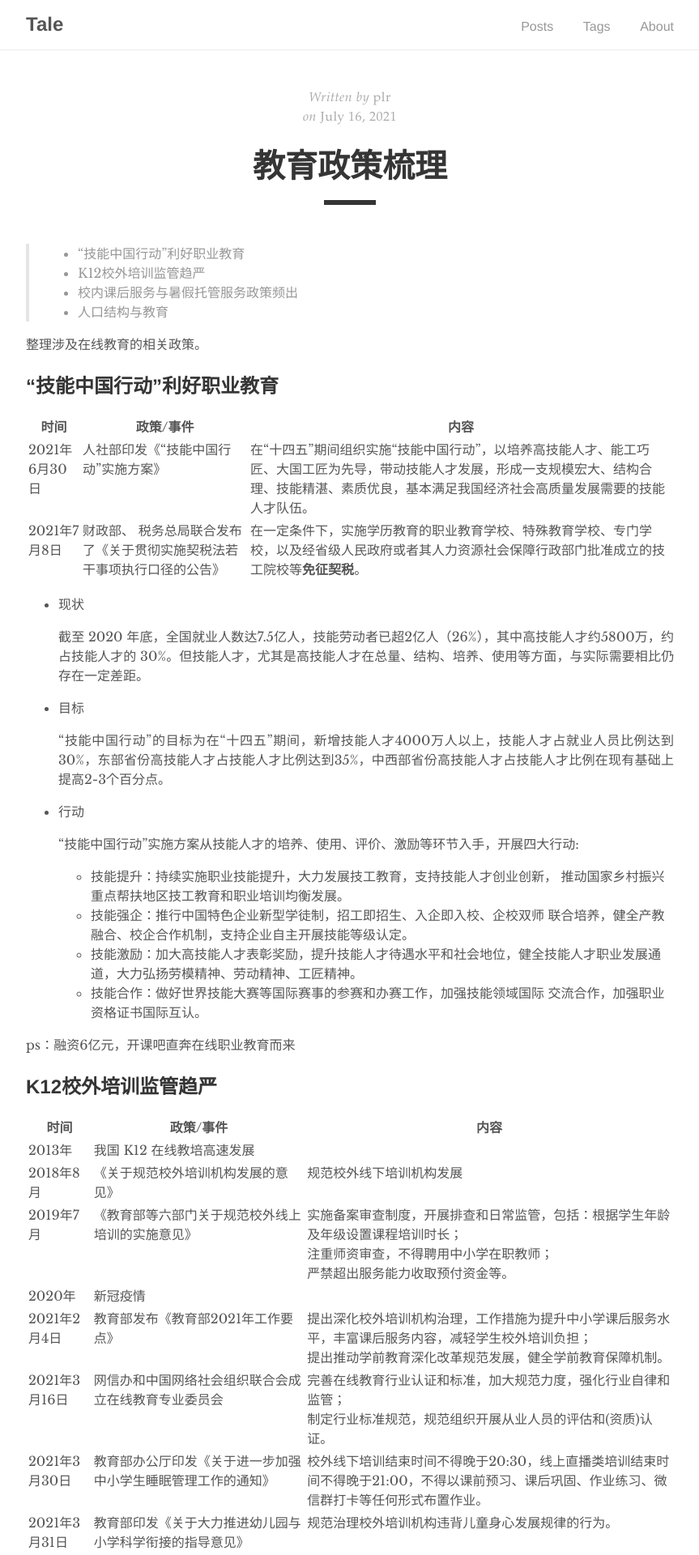
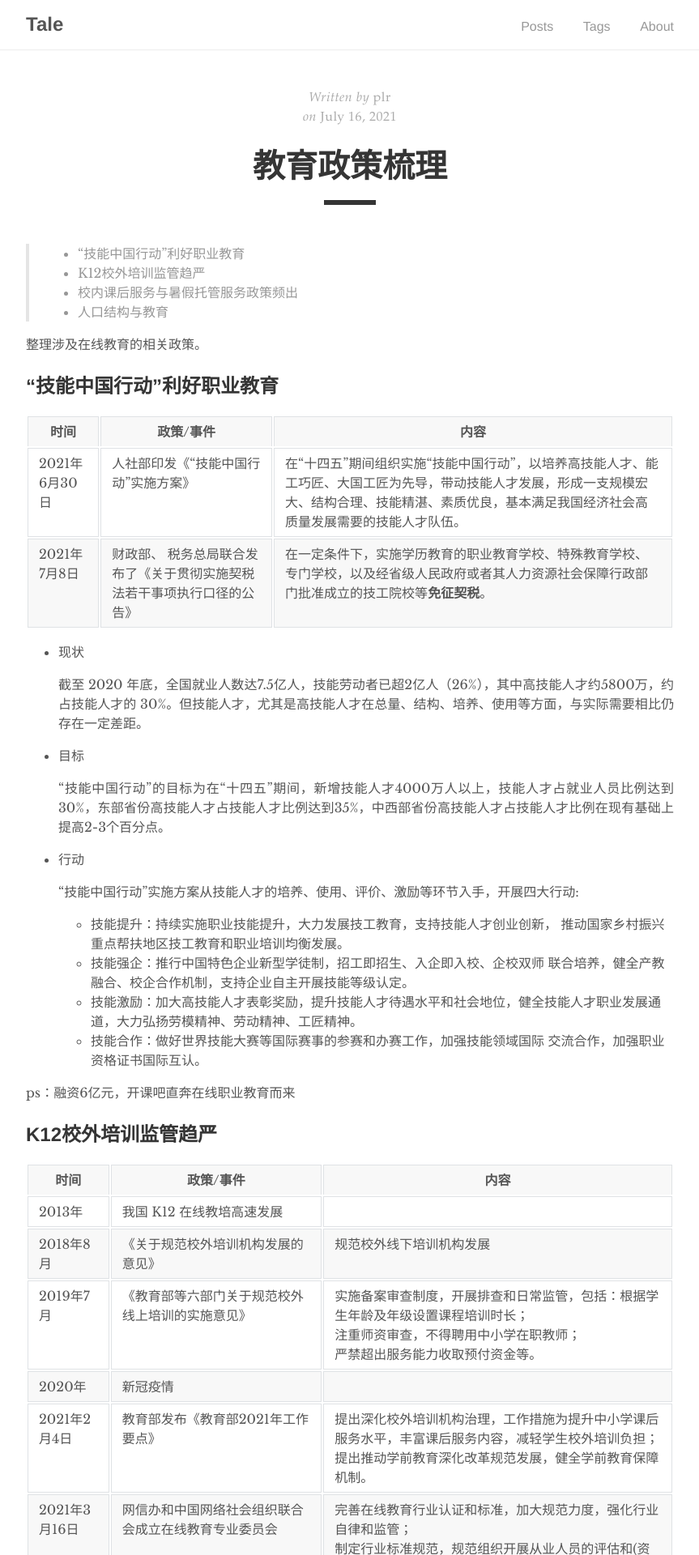
Before and after one commit to burnman108/strengthen, a Jekyll site: the page built from _posts/2021-07-16-教育政策梳理.md, in a window 1280 px wide. Shown: the top 1920 px of the page at 81% size, without its empty margins (208-1071 px from the left). Built offline with Jekyll 4.4.1, drawn with Linux system fonts in a browser that asks for light colours.

Commit message:
修改表格样式css

```diff
--- a/_sass/tale/_base.scss
+++ b/_sass/tale/_base.scss
@@ -64,3 +64,36 @@ img {
 td {
   vertical-align: top;
 }
+table {
+    padding: 0;
+    word-break: initial;
+}
+table tr {
+    border-top: 1px solid #dfe2e5;
+    margin: 0;
+    padding: 0;
+}
+table tr:nth-child(2n),
+thead {
+    background-color: #f8f8f8;
+}
+table th {
+    font-weight: bold;
+    border: 1px solid #dfe2e5;
+    border-bottom: 0;
+    margin: 0;
+    padding: 6px 13px;
+}
+table td {
+    border: 1px solid #dfe2e5;
+    margin: 0;
+    padding: 6px 13px;
+}
+table th:first-child,
+table td:first-child {
+    margin-top: 0;
+}
+table th:last-child,
+table td:last-child {
+    margin-bottom: 0;
+}
```
